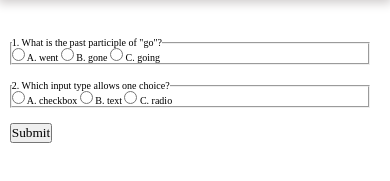
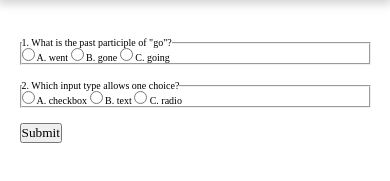
Before and after one commit to GiaBao6769/engnote, a website: page test.html in a window 390 px wide. Shown: the part 135-316 px from the top of the page. Drawn offline with Linux system fonts and the light colour scheme.

Commit message:
fixed details

```diff
--- a/Stylesheets/stylesheet.css
+++ b/Stylesheets/stylesheet.css
@@ -231,8 +231,8 @@ footer div{
     }
 
     .center-section{
-        width: 95vw;
+        width: 90vw;
         /* padding-left: var(--space-small); */
-        padding-right:var(--space-small);
+        /* padding-right:var(--space-small); */
     }
 }
```
